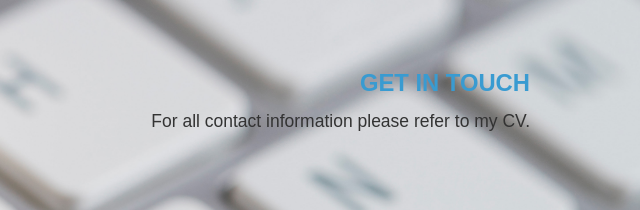
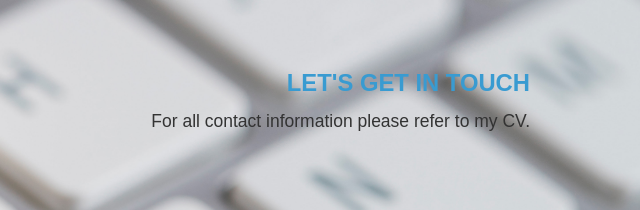
Before and after one commit to marieSK/portfolio, a plain HTML site: page index.html in a window 1280 px wide. Shown: the part 1561-1771 px from the top of the page, 560-1200 px from the left. Drawn offline with nearby package versions, Linux system fonts and the light colour scheme; a web font is replaced by a local one.

Commit message:
change contact

```diff
--- a/index.html
+++ b/index.html
@@ -88,7 +88,7 @@
 
     <div class="meet">
       <div class="wrapper">
-        <h2>GET IN TOUCH</h2>
+        <h2>LET'S GET IN TOUCH</h2>
         <p>For all contact information please refer to my CV.</p>
       </div>
     </div>
```
